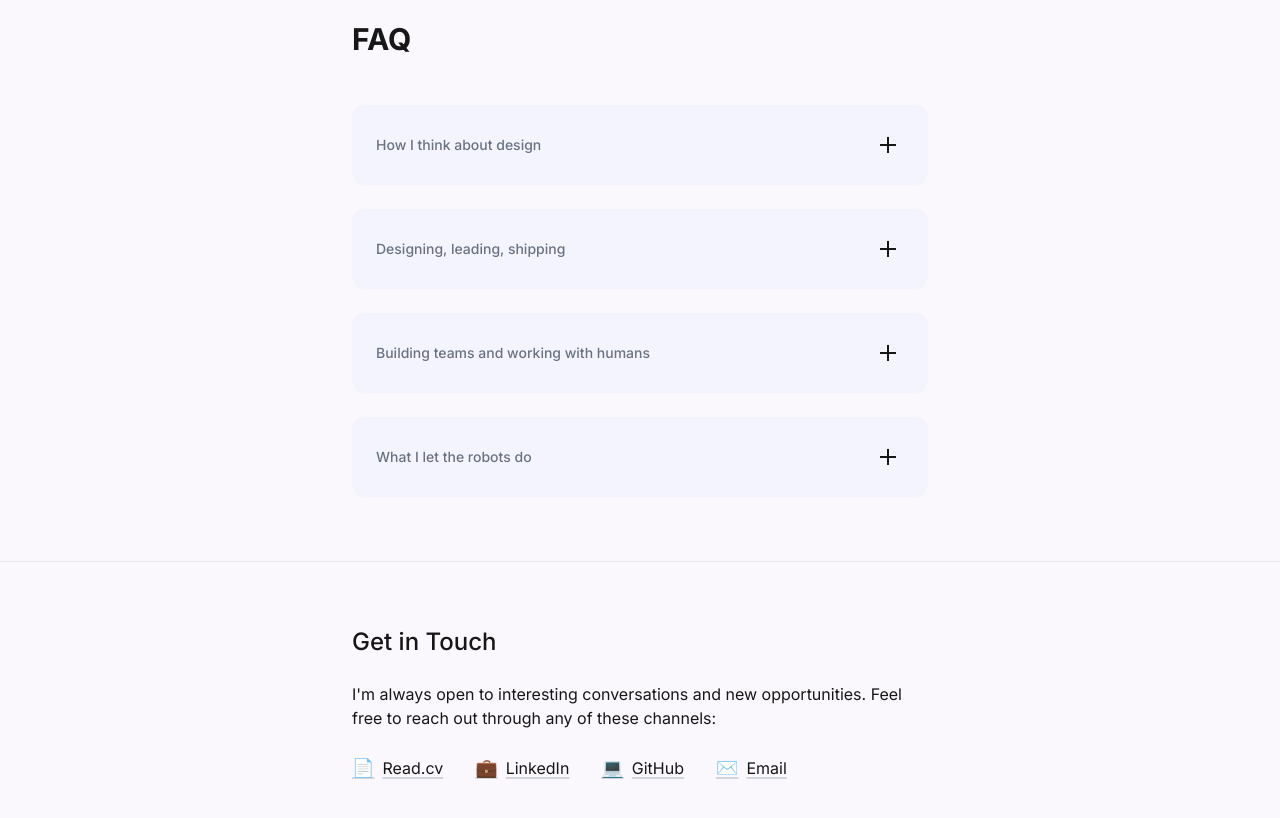
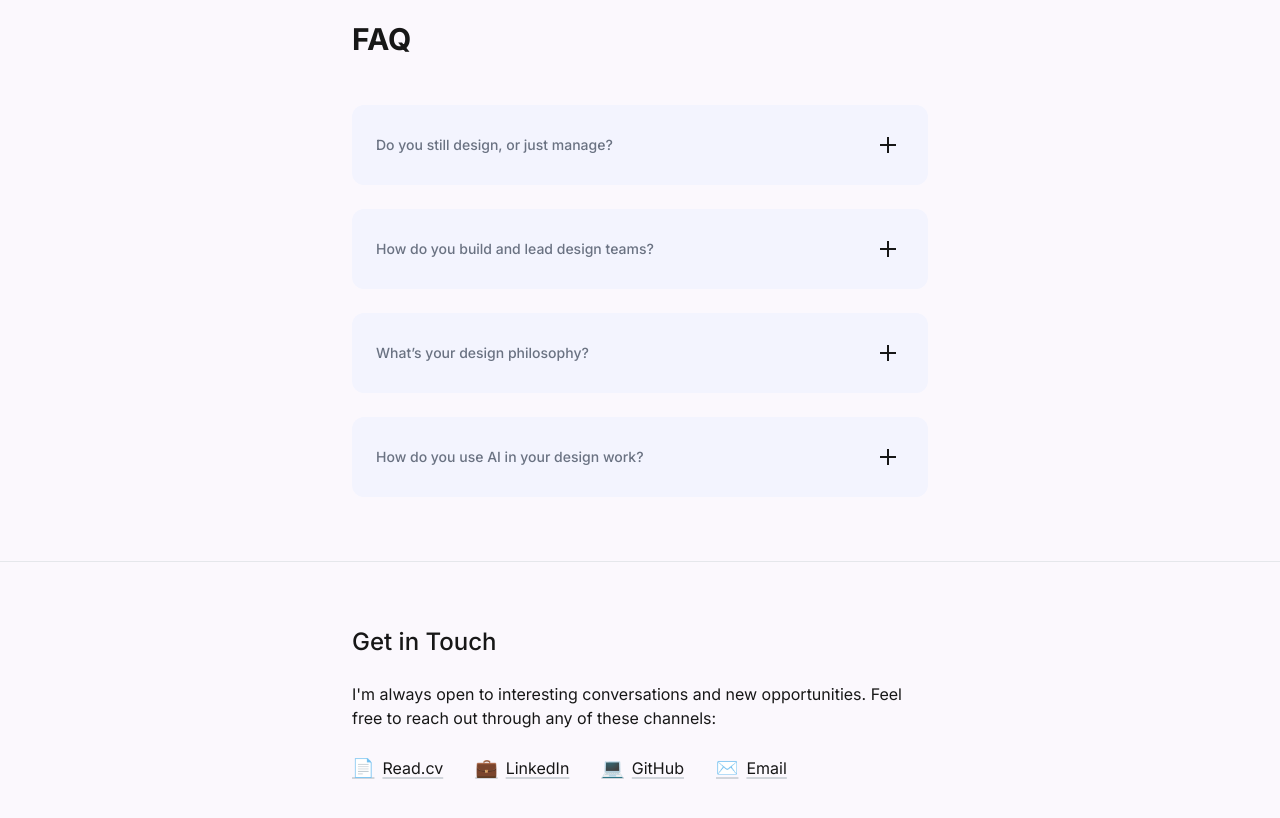
Before and after one commit to stvnprkns/steve-perkins-site, a Next.js app: page /about in a window 1280 px wide. Shown: the part 1580-2398 px from the top of the page. Built offline with nearby package versions, Linux system fonts and the light colour scheme; a web font is replaced by a local one.

Commit message:
Update FAQ content with more conversational and detailed questions and answers

```diff
--- a/src/components/FAQSection.tsx
+++ b/src/components/FAQSection.tsx
@@ -4,28 +4,28 @@ import { motion, AnimatePresence } from "framer-motion";
 
 const faqs = [
   {
-    category: "How I think about design",
-    question: "I build systems, not just screens",
+    category: "Do you still design, or just manage?",
+    question: "I design when it matters and manage like a partner, not a proxy.",
     answer:
-      "I lean strategic, but I still ship. I've built design orgs from scratch, led zero-to-one products, scaled messy enterprise tools, and made 'boring' software feel like magic. I design like a founder thinks — with stakes, speed, and sharpness.",
+      "I don’t believe in managing from the sidelines — I stay close to the craft so I can support, unblock, and set the tone. I still design, especially in early explorations, high-stakes flows, or moments that need storytelling. Leading design means caring about quality *and* momentum.",
   },
   {
-    category: "Designing, leading, shipping",
-    question: "Both designer and manager, always both",
+    category: "How do you build and lead design teams?",
+    question: "I give people context, trust, and just enough friction to grow.",
     answer:
-      "I believe managers should stay close to the craft, not to control it, but to stay credible. I design when it's the right way to move things forward — early explorations, high-stakes flows, or moments that need taste.",
+      "I give people context, not tasks. I hire for taste and judgment, then get out of their way — unless they want a sparring partner. I build teams like agencies inside product orgs: scoped, proud, and accountable. Good leadership is about removing friction, creating alignment, and knowing when to step in or step back.",
   },
   {
-    category: "Building teams and working with humans",
-    question: "Unblock, amplify, and protect",
+    category: "What’s your design philosophy?",
+    question: "Design is decision-making at scale — systems, not just surfaces.",
     answer:
-      "I give people context, not tasks. I hire for taste and judgment, then get out of their way — unless they want a sparring partner. I believe in running a team like an agency inside a product org: scoped, accountable, and proud of the work.",
+      "Design isn’t decoration. It’s structure, clarity, and decision-making. I think like a founder — shaping outcomes, not just interfaces. I’ve led zero-to-one products, cleaned up messy enterprise UX, and built design orgs from scratch. Systems thinking isn’t just how I design. It’s how I operate.",
   },
   {
-    category: "What I let the robots do",
-    question: "Accelerating clarity, not replacing thinking",
+    category: "How do you use AI in your design work?",
+    question: "I use AI to clear the noise, move faster, and make thinking visible.",
     answer:
-      "I've built AI-powered design tools, prototyped GPT-backed workflows for legal and healthcare, and I'm always experimenting with how LLMs can make design ops and documentation smarter. AI's great at the first 80% — the last 20% is still judgment, taste, and knowing what matters.",
+      "I use AI to move faster, think clearer, and document smarter. I’ve built GPT-powered design tools, prototyped LLM workflows in healthcare and legal, and automated parts of research ops and design systems. AI handles the bulk — the last 20% still belongs to taste, judgment, and knowing what matters.",
   },
 ];
 
```
